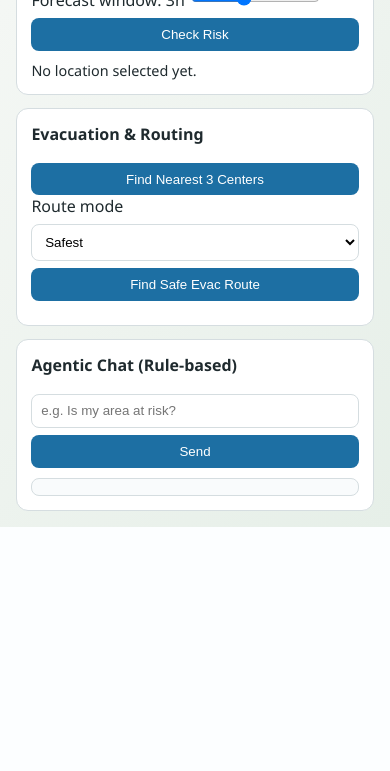
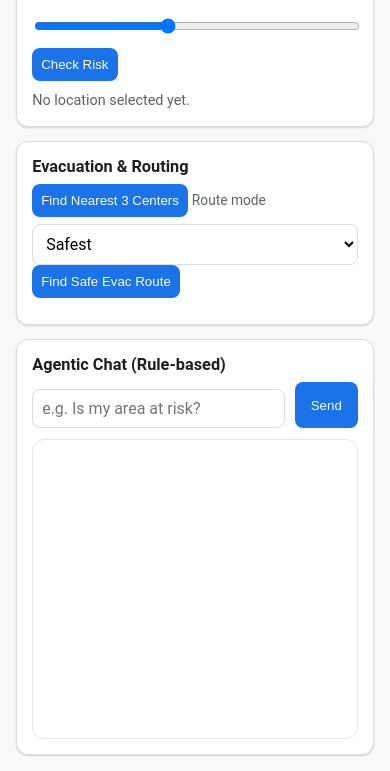
Before and after one commit to andrewnyu/bantaybaha-ai, a Django app: page / in a window 390 px wide. Shown: the part 647-1418 px from the top of the page. Before the commit the page ends 1174 px from the top, so only its background shows below. Run offline with Django 5.2, Linux system fonts and the light colour scheme.

Commit message:
Style Negros UI and seed Negros evacuation centers

```diff
--- a/static/css/style.css
+++ b/static/css/style.css
@@ -1,10 +1,13 @@
 :root {
-  --bg: #f4f7f4;
-  --panel: #ffffff;
-  --ink: #1f2a2e;
-  --muted: #5a6b73;
-  --accent: #1d6fa3;
-  --border: #d5dde0;
+  --google-blue: #1a73e8;
+  --google-blue-dark: #0b57d0;
+  --google-bg: #f8f9fa;
+  --surface: #ffffff;
+  --ink: #202124;
+  --muted: #5f6368;
+  --border: #dadce0;
+  --chat-user: #0084ff;
+  --chat-bot: #f1f0f0;
 }
 
 * {
@@ -13,38 +16,53 @@
 
 body {
   margin: 0;
-  font-family: "Segoe UI", Tahoma, Geneva, Verdana, sans-serif;
-  background: linear-gradient(130deg, #e5f3ff, #f4f7f4 40%, #e6efe8);
+  font-family: "Google Sans", "Roboto", Arial, sans-serif;
+  background: var(--google-bg);
   color: var(--ink);
 }
 
 .topbar {
-  padding: 1rem 1.25rem;
+  padding: 1rem 1.2rem;
   border-bottom: 1px solid var(--border);
-  background: rgba(255, 255, 255, 0.9);
+  background: #ffffff;
 }
 
-.topbar h1 {
-  margin: 0 0 0.4rem;
-  font-size: 1.2rem;
+.topbar-inner {
+  display: flex;
+  align-items: baseline;
+  justify-content: space-between;
+  gap: 0.8rem;
 }
 
-.topbar p {
-  margin: 0;
+.brand {
+  font-size: 1.2rem;
+  font-weight: 600;
+  color: var(--google-blue);
+}
+
+.subtitle {
   color: var(--muted);
   font-size: 0.92rem;
 }
 
+.topbar p {
+  margin: 0.35rem 0 0;
+  color: var(--muted);
+  font-size: 0.93rem;
+}
+
 .layout {
   display: grid;
-  grid-template-columns: 2fr 1fr;
+  grid-template-columns: minmax(0, 2fr) minmax(320px, 1fr);
   gap: 1rem;
   padding: 1rem;
+  align-items: start;
 }
 
 #map {
   width: 100%;
-  min-height: 76vh;
+  min-height: 78vh;
+  height: 78vh;
   border-radius: 12px;
   border: 1px solid var(--border);
 }
@@ -52,75 +70,164 @@ body {
 .control-panel {
   display: flex;
   flex-direction: column;
-  gap: 0.8rem;
+  gap: 0.9rem;
 }
 
 .card {
-  background: var(--panel);
+  background: var(--surface);
   border: 1px solid var(--border);
   border-radius: 12px;
-  padding: 0.9rem;
+  padding: 0.95rem;
+  box-shadow: 0 1px 2px rgba(60, 64, 67, 0.2);
 }
 
 .card h2 {
-  margin: 0 0 0.65rem;
-  font-size: 1rem;
+  margin: 0 0 0.5rem;
+  font-size: 1.02rem;
+  color: #1f1f1f;
+}
+
+label {
+  color: var(--muted);
+  font-size: 0.86rem;
+}
+
+#hoursRange,
+select,
+input[type="text"] {
+  width: 100%;
+  border: 1px solid var(--border);
+  border-radius: 8px;
+  padding: 0.56rem;
+  margin-top: 0.45rem;
+  font: inherit;
+  background: #fff;
 }
 
 button,
-select,
-input[type="text"] {
-  width: 100%;
-  padding: 0.55rem;
-  margin-top: 0.45rem;
+.action-btn,
+.send-btn {
+  appearance: none;
+  border: 0;
   border-radius: 8px;
-  border: 1px solid var(--border);
-  background: #fff;
+  background: var(--google-blue);
+  color: #fff;
+  font-weight: 500;
+  cursor: pointer;
+  padding: 0.56rem;
 }
 
-button {
-  background: var(--accent);
-  color: #fff;
-  border: 0;
-  cursor: pointer;
+button:hover,
+.action-btn:hover,
+.send-btn:hover {
+  background: var(--google-blue-dark);
 }
 
-button:hover {
-  filter: brightness(0.95);
+button:disabled {
+  cursor: not-allowed;
+  opacity: 0.6;
+}
+
+#chatForm {
+  display: grid;
+  grid-template-columns: 1fr auto;
+  gap: 0.6rem;
+  margin-bottom: 0.65rem;
+}
+
+#chatInput {
+  min-height: 2.3rem;
+}
+
+.send-btn {
+  padding: 0 1rem;
 }
 
 .output {
-  margin-top: 0.6rem;
+  margin-top: 0.65rem;
   font-size: 0.9rem;
+  line-height: 1.35;
   color: var(--ink);
   white-space: pre-wrap;
 }
 
-.chat-log {
-  margin-top: 0.6rem;
-  max-height: 210px;
-  overflow-y: auto;
-  border: 1px solid var(--border);
-  border-radius: 8px;
-  padding: 0.5rem;
-  background: #f9fbfc;
-  font-size: 0.9rem;
+.output.muted {
+  color: var(--muted);
 }
 
-.chat-line {
-  margin-bottom: 0.4rem;
+#riskOutput .risk-pill {
+  display: inline-block;
+  padding: 0.14rem 0.55rem;
+  border-radius: 999px;
+  background: #e8f0fe;
+  color: var(--google-blue-dark);
+  font-weight: 600;
+  margin-bottom: 0.2rem;
 }
 
-.chat-line strong {
-  color: var(--accent);
+.chat-log {
+  border: 1px solid #e4e6eb;
+  border-radius: 12px;
+  background: #fff;
+  height: 300px;
+  overflow-y: auto;
+  padding: 0.6rem;
 }
 
-@media (max-width: 900px) {
+.chat-message {
+  display: flex;
+  margin: 0.35rem 0;
+}
+
+.chat-message.user {
+  justify-content: flex-end;
+}
+
+.chat-message.bot {
+  justify-content: flex-start;
+}
+
+.chat-bubble {
+  max-width: 85%;
+  padding: 0.55rem 0.7rem;
+  border-radius: 16px;
+  font-size: 0.9rem;
+  line-height: 1.35;
+  box-shadow: 0 1px 2px rgba(60, 64, 67, 0.16);
+  white-space: pre-wrap;
+}
+
+.chat-message.user .chat-bubble {
+  background: var(--chat-user);
+  color: #fff;
+  border-bottom-right-radius: 4px;
+}
+
+.chat-message.bot .chat-bubble {
+  background: var(--chat-bot);
+  color: #050505;
+  border-bottom-left-radius: 4px;
+}
+
+.chat-meta {
+  color: #8d949b;
+  font-size: 0.75rem;
+  margin-top: 0.22rem;
+}
+
+.map-note {
+  margin-top: 0.5rem;
+  color: var(--muted);
+  font-size: 0.8rem;
+}
+
+@media (max-width: 960px) {
   .layout {
     grid-template-columns: 1fr;
   }
 
   #map {
-    min-height: 50vh;
+    min-height: 54vh;
+    height: 54vh;
   }
 }
--- a/static/js/app.js
+++ b/static/js/app.js
@@ -1,4 +1,4 @@
-const DEFAULT_COORD = { lat: 14.5995, lng: 120.9842 };
+const DEFAULT_COORD = { lat: 10.6769, lng: 122.9518 };
 
 const map = L.map("map").setView([DEFAULT_COORD.lat, DEFAULT_COORD.lng], 12);
 L.tileLayer("https://{s}.tile.openstreetmap.org/{z}/{x}/{y}.png", {
@@ -60,12 +60,10 @@ async function fetchRisk() {
     return;
   }
 
-  const text = [
-    `Risk Score: ${data.risk_score}`,
-    `Level: ${data.risk_level}`,
+  riskOutput.innerHTML = [
+    `<span class="risk-pill">${data.risk_level} • ${data.risk_score}</span>`,
     `Signals: ${data.explanation.join(", ")}`,
-  ].join("\n");
-  riskOutput.textContent = text;
+  ].join("<br/>");
 
   if (riskCircle) {
     map.removeLayer(riskCircle);
@@ -103,12 +101,15 @@ async function fetchEvacCenters() {
     centerMarkers.push(marker);
   });
 
-  evacOutput.textContent = nearestCenters
+  evacOutput.innerHTML = nearestCenters
     .map(
       (center, index) =>
-        `${index + 1}. ${center.name} - ${center.distance_km} km (capacity ${center.capacity})`
+        `${index + 1}. ${center.name}<br/>${center.distance_km} km · cap ${center.capacity}`
     )
-    .join("\n");
+    .join("<br/><br/>");
+  if (!evacOutput.innerHTML) {
+    evacOutput.innerHTML = "No centers found.";
+  }
 }
 
 async function fetchRoute() {
@@ -139,7 +140,7 @@ async function fetchRoute() {
 
   const latlngs = data.route.map((point) => [point.lat, point.lng]);
   routeLine = L.polyline(latlngs, {
-    color: mode === "safe" ? "#1d6fa3" : "#6d4c41",
+    color: mode === "fastest" ? "#6d4c41" : "#1d6fa3",
     weight: 5,
   }).addTo(map);
 
@@ -177,17 +178,28 @@ async function submitChat(event) {
 
   const data = await response.json();
   if (!response.ok) {
-    appendChat("Bot", data.error || "Chat request failed.");
+    appendChat("BahaWatch", data.error || "Chat request failed.");
     return;
   }
 
-  appendChat("Bot", `${data.reply}\nActions: ${data.actions_taken.join(", ") || "none"}`);
+  const actionText =
+    data.actions_taken && data.actions_taken.length
+      ? `<br/><br/>Actions: ${data.actions_taken.join(", ")}`
+      : "";
+  appendChat("BahaWatch", `${data.reply}${actionText}`);
 }
 
 function appendChat(author, text) {
+  const isUser = author === "You";
   const line = document.createElement("div");
-  line.className = "chat-line";
-  line.innerHTML = `<strong>${author}:</strong> ${text}`;
+  line.className = `chat-message ${isUser ? "user" : "bot"}`;
+
+  const bubble = document.createElement("div");
+  bubble.className = "chat-bubble";
+  const sender = `<span class="chat-meta">${author}</span>`;
+  const safeText = typeof text === "string" ? text : JSON.stringify(text);
+  bubble.innerHTML = `${sender}<br/>${safeText}`;
+  line.appendChild(bubble);
   chatLog.appendChild(line);
   chatLog.scrollTop = chatLog.scrollHeight;
 }
--- a/templates/index.html
+++ b/templates/index.html
@@ -15,8 +15,11 @@
 </head>
 <body>
   <header class="topbar">
-    <h1>BahaWatch: Flood Warning + Safe Evac Route</h1>
-    <p>Click map to estimate risk, find nearest evacuation centers, and generate a safer path.</p>
+    <div class="topbar-inner">
+      <span class="brand">BahaWatch</span>
+      <span class="subtitle">Flood Early Warning · Negros Island</span>
+    </div>
+    <p>Click the map to check risk, load evacuation centers, and build safer routes.</p>
   </header>
 
   <main class="layout">
@@ -25,32 +28,32 @@
     </section>
 
     <section class="control-panel">
-      <div class="card">
+      <div class="card google-card">
         <h2>Flood Risk (1-6h)</h2>
         <label for="hoursRange">Forecast window: <span id="hoursValue">3</span>h</label>
         <input id="hoursRange" type="range" min="1" max="6" value="3" />
-        <button id="riskBtn">Check Risk</button>
-        <div id="riskOutput" class="output">No location selected yet.</div>
+        <button id="riskBtn" class="action-btn">Check Risk</button>
+        <div id="riskOutput" class="output muted">No location selected yet.</div>
       </div>
 
-      <div class="card">
+      <div class="card google-card">
         <h2>Evacuation & Routing</h2>
-        <button id="evacBtn">Find Nearest 3 Centers</button>
+        <button id="evacBtn" class="action-btn">Find Nearest 3 Centers</button>
         <label for="routeMode">Route mode</label>
         <select id="routeMode">
-          <option value="safe">Safest</option>
-          <option value="fast">Fastest</option>
+          <option value="safest">Safest</option>
+          <option value="fastest">Fastest</option>
         </select>
-        <button id="routeBtn">Find Safe Evac Route</button>
+        <button id="routeBtn" class="action-btn">Find Safe Evac Route</button>
         <div id="evacOutput" class="output"></div>
         <div id="routeOutput" class="output"></div>
       </div>
 
-      <div class="card">
+      <div class="card google-card chat-card">
         <h2>Agentic Chat (Rule-based)</h2>
         <form id="chatForm">
           <input id="chatInput" type="text" placeholder="e.g. Is my area at risk?" />
-          <button type="submit">Send</button>
+          <button type="submit" class="send-btn">Send</button>
         </form>
         <div id="chatLog" class="chat-log"></div>
       </div>
```
Also changed, not shown: core/fixtures/evacuation_centers.json (+58 -18 lines), core/signals.py (+25 -8 lines), routing/routing_engine.py (+18 -2 lines), routing/views.py (+4 -4 lines).
